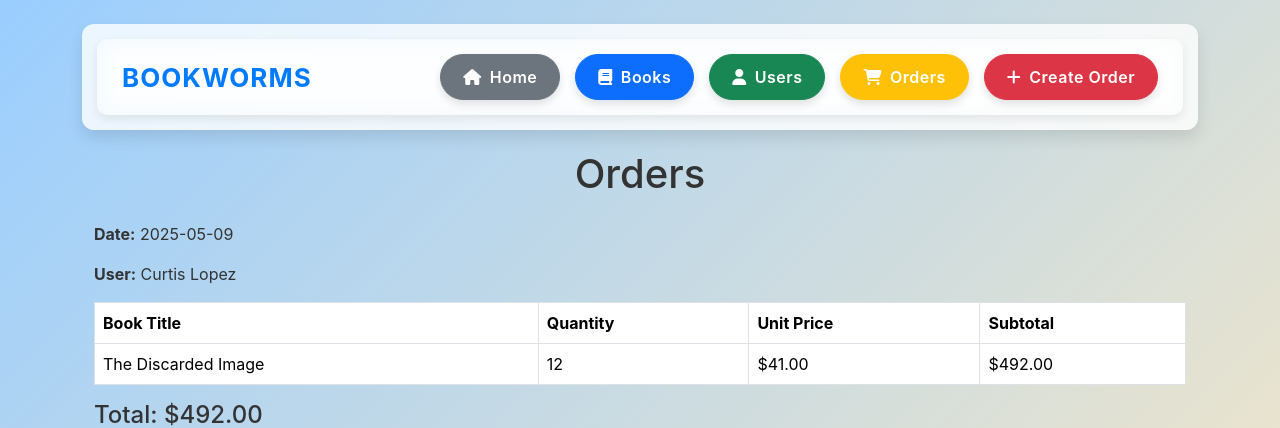
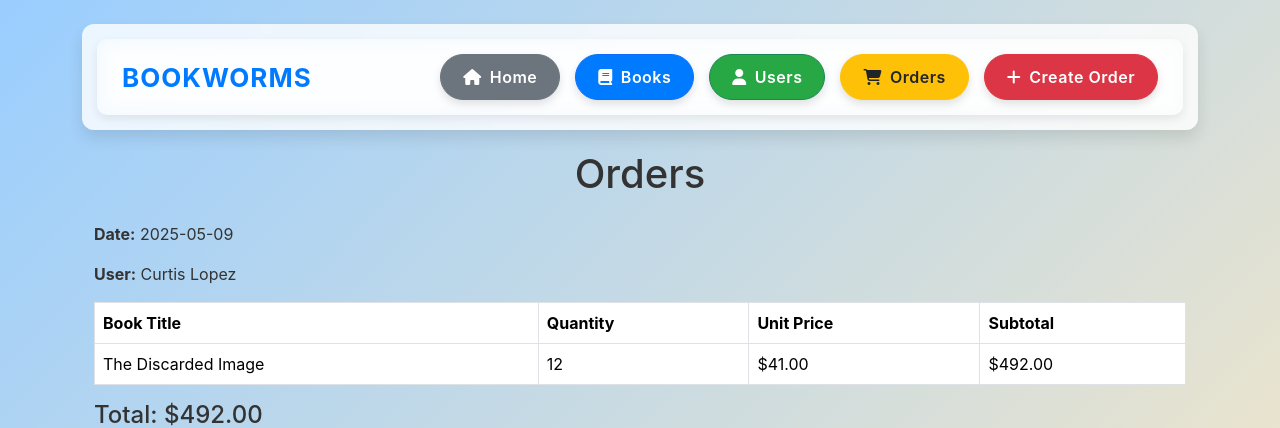
Before and after one commit to Kylea4708/Agile-Project-2025, a Flask app: page /orders/1 in a window 1280 px wide. Shown: the top 428 px of the page. Run offline with Flask 3, Linux system fonts and the light colour scheme; data comes from the database, SQL or seed files in the repository.

Commit message:
added more styling to the buttons

```diff
--- a/Project/templates/base.html
+++ b/Project/templates/base.html
@@ -112,6 +112,26 @@
             transform: translateY(-3px) scale(1.05);
             box-shadow: 0 6px 12px rgba(0, 0, 0, 0.2);
         }
+        .navbar-links a.btn-secondary {
+            background-color: #6c757d;
+        }
+
+        .navbar-links a.btn-primary {
+            background-color: #007bff;
+        }
+
+        .navbar-links a.btn-success {
+            background-color: #28a745;
+        }
+
+        .navbar-links a.btn-warning {
+            background-color: #ffc107;
+            color: #212529;
+        }
+
+        .navbar-links a.btn-danger {
+            background-color: #dc3545;
+        }
 
 
     </style>
```
